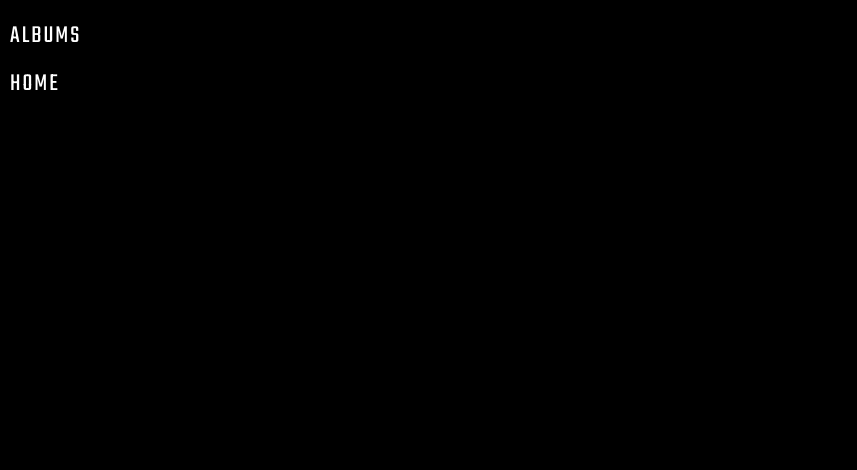
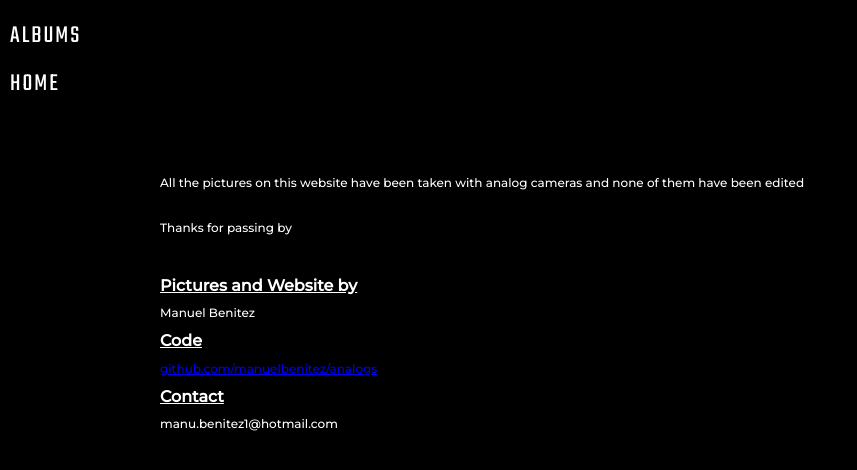
Before and after one commit to manuelbenitez/analogs, a React (Create React App) app: page /about in a window 1280 px wide. Before the commit this address had no page. Shown: the top 470 px of the page, without its empty margins (0-857 px from the left). Built offline with nearby package versions, Linux system fonts and the light colour scheme; the HTML template or start-up script is replaced by a standard one.

Commit message:
feat: about page

```diff
--- a/public/index.html
+++ b/public/index.html
@@ -17,6 +17,10 @@
     <link rel="preconnect" href="https://fonts.gstatic.com" crossorigin />
     <link
       href="https://fonts.googleapis.com/css2?family=Teko:wght@300;400;500;600&display=swap"
+      rel="stylesheet"
+    />
+    <link
+      href="https://fonts.googleapis.com/css2?family=Montserrat:wght@200;500&display=swap"
       rel="stylesheet"
     />
     <!--
--- a/src/App.tsx
+++ b/src/App.tsx
@@ -1,6 +1,7 @@
 import { BrowserRouter as Router, Routes, Route } from "react-router-dom";
 import "./App.scss";
 import Menu from "./components/menu/menu";
+import About from "./pages/about";
 import Argentina from "./pages/argentina";
 import Austria from "./pages/austria";
 import France from "./pages/france";
@@ -23,6 +24,7 @@ function App() {
           <Route path="/france" element={<France />} />
           <Route path="/random" element={<Random />} />
           <Route path="/argentina" element={<Argentina />} />
+          <Route path="/about" element={<About />} />
         </Routes>
       </Router>
     </div>
--- a/src/components/menu/menu.tsx
+++ b/src/components/menu/menu.tsx
@@ -62,7 +62,7 @@ const Menu = () => {
             <AlbumPreviewItem
               coverUrl={aboutCover}
               title={albumTitlesConstants.mistakes}
-              path="/mistakes"
+              path="/about"
             />
           </div>
         </div>
--- a/src/constants/austria.constants.ts
+++ b/src/constants/austria.constants.ts
@@ -46,6 +46,7 @@ import austria47 from "../assets/Austria/Innsbruck/Colors/imm018_22.jpg";
 import austria49 from "../assets/Austria/Innsbruck/Colors/imm019_23.jpg";
 import austria50 from "../assets/Austria/Innsbruck/Colors/imm020_22.jpg";
 import austria51 from "../assets/Austria/Innsbruck/Colors/imm020_24.jpg";
+import austria6 from "../assets/Austria/Innsbruck/Black and White/010_N10.jpg";
 import austria52 from "../assets/Austria/Innsbruck/Colors/imm021_25.jpg";
 import austria54 from "../assets/Austria/Innsbruck/Colors/002_2.jpg";
 import austria55 from "../assets/Austria/Innsbruck/Colors/004_4.jpg";
@@ -97,6 +98,7 @@ export const austriaConstants: IPhotoCard[] = [
   { imageUrl: austria1 },
   { imageUrl: austria5 },
   { imageUrl: austria7 },
+  { imageUrl: austria6 },
   { imageUrl: austria8 },
   { imageUrl: austria9 },
   { imageUrl: austria10 },
--- a/src/constants/random.constants.ts
+++ b/src/constants/random.constants.ts
@@ -19,7 +19,7 @@ import france17 from "../assets/France/imm019_20.jpg";
 import { IPhotoCard } from "../components/photo-card/photo-card.types";
 import austria53 from "../assets/Austria/Innsbruck/Colors/001_33.jpg";
 import austria13a from "../assets/Austria/Innsbruck/Black and White/017_N16.jpg";
-import austria6 from "../assets/Austria/Innsbruck/Black and White/010_N10.jpg";
+
 import austria48 from "../assets/Austria/Innsbruck/Colors/imm019_21.jpg";
 import randomAustria from "../assets/Austria/imm007_N7.jpg";
 import austria68 from "../assets/Austria/Mayrhofen/006_24.jpg";
@@ -46,7 +46,6 @@ export const randomConstans: IPhotoCard[] = [
   { imageUrl: france12 },
   { imageUrl: france17 },
   { imageUrl: austria53 },
-  { imageUrl: austria6 },
   { imageUrl: austria13a },
   { imageUrl: randomAustria },
   { imageUrl: austria68 },
--- /dev/null
+++ b/src/pages/about.tsx
@@ -0,0 +1,32 @@
+import React from "react";
+
+const About = () => {
+  return (
+    <div className="about-page">
+      <div className="about-container">
+        <br />
+        All the pictures on this website have been taken with analog cameras and
+        none of them have been edited
+        <br />
+        <br />
+        <br />
+        Thanks for passing by
+        <br />
+        <br />
+        <br />
+        <h1>Pictures and Website by</h1>
+        Manuel Benitez
+        <br />
+        <h1>Code</h1>
+        <a href="https://github.com/manuelbenitez/analogs" target="#blank">
+          github.com/manuelbenitez/analogs
+        </a>
+        <br />
+        <h1>Contact</h1>
+        manu.benitez1@hotmail.com
+      </div>
+    </div>
+  );
+};
+
+export default About;
--- a/src/pages/home.scss
+++ b/src/pages/home.scss
@@ -80,7 +80,7 @@
     }
 
     img:nth-of-type(6) {
-      animation-delay: 2s;
+      animation-delay: 0s;
     }
   }
 
--- a/src/pages/pages.scss
+++ b/src/pages/pages.scss
@@ -88,3 +88,47 @@
   }
 
 }
+
+.about-page {
+  width: 100%;
+  display: flex;
+  flex-direction: column;
+  padding-left: 10rem;
+  padding-right: 10rem;
+  padding-top: 10rem;
+
+  word-break: keep-all;
+  color: white;
+  font-family: 'Montserrat', sans-serif;
+  font-size: 12px;
+
+  @media (max-width: 1200px) {
+    padding-left: 7rem;
+    padding-right: 7rem;
+    padding-top: 7rem;
+  }
+
+  @media (max-width: 800px) {
+    padding-left: 5rem;
+    padding-right: 5rem;
+    padding-top: 5rem;
+  }
+
+  @media (max-width: 450px) {
+    padding-left: 2rem;
+    padding-right: 3rem;
+    padding-top: 7rem;
+  }
+
+  .about-container {
+
+    width: auto;
+
+    h1 {
+      font-size: 16px;
+      text-decoration: underline;
+    }
+
+
+  }
+}
```
